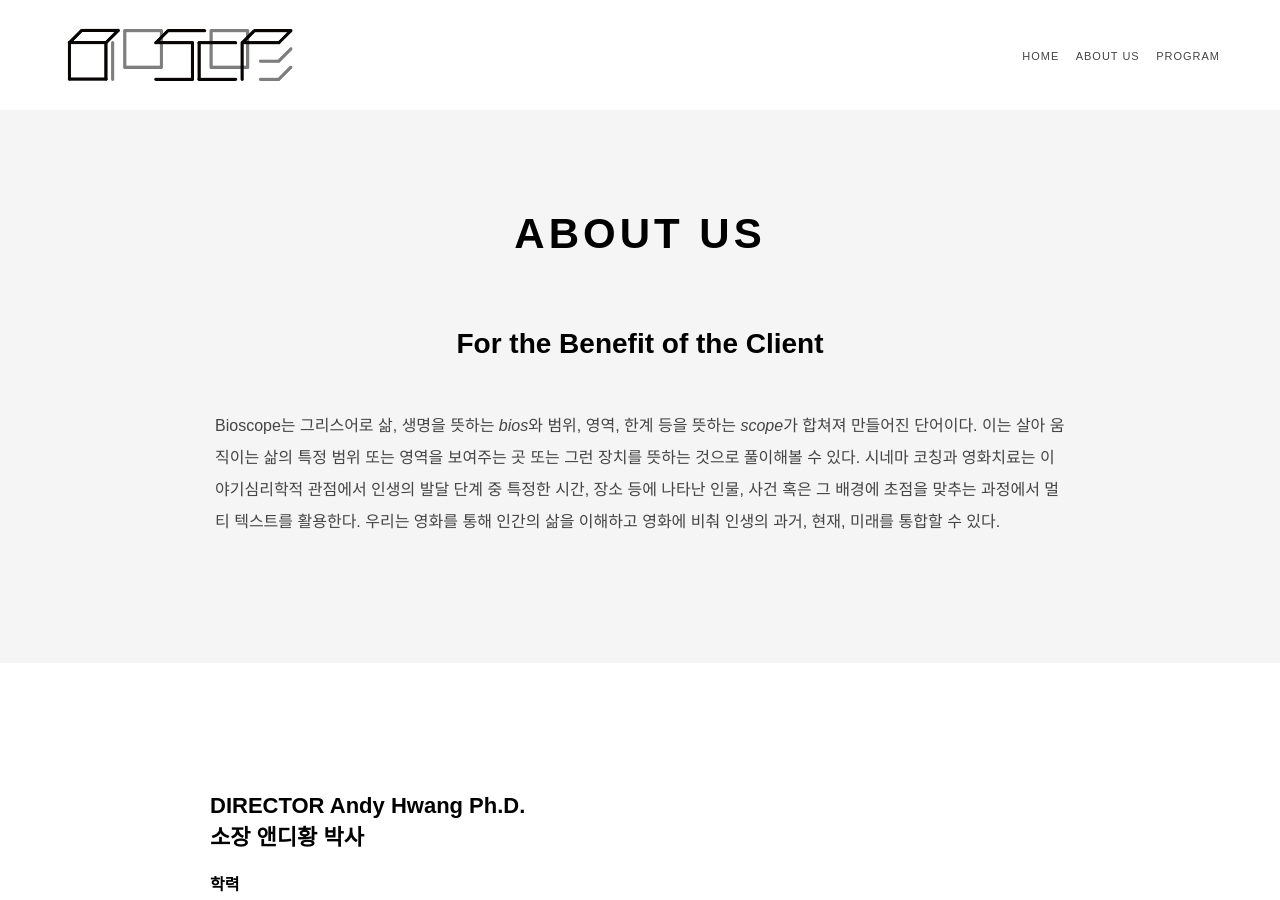
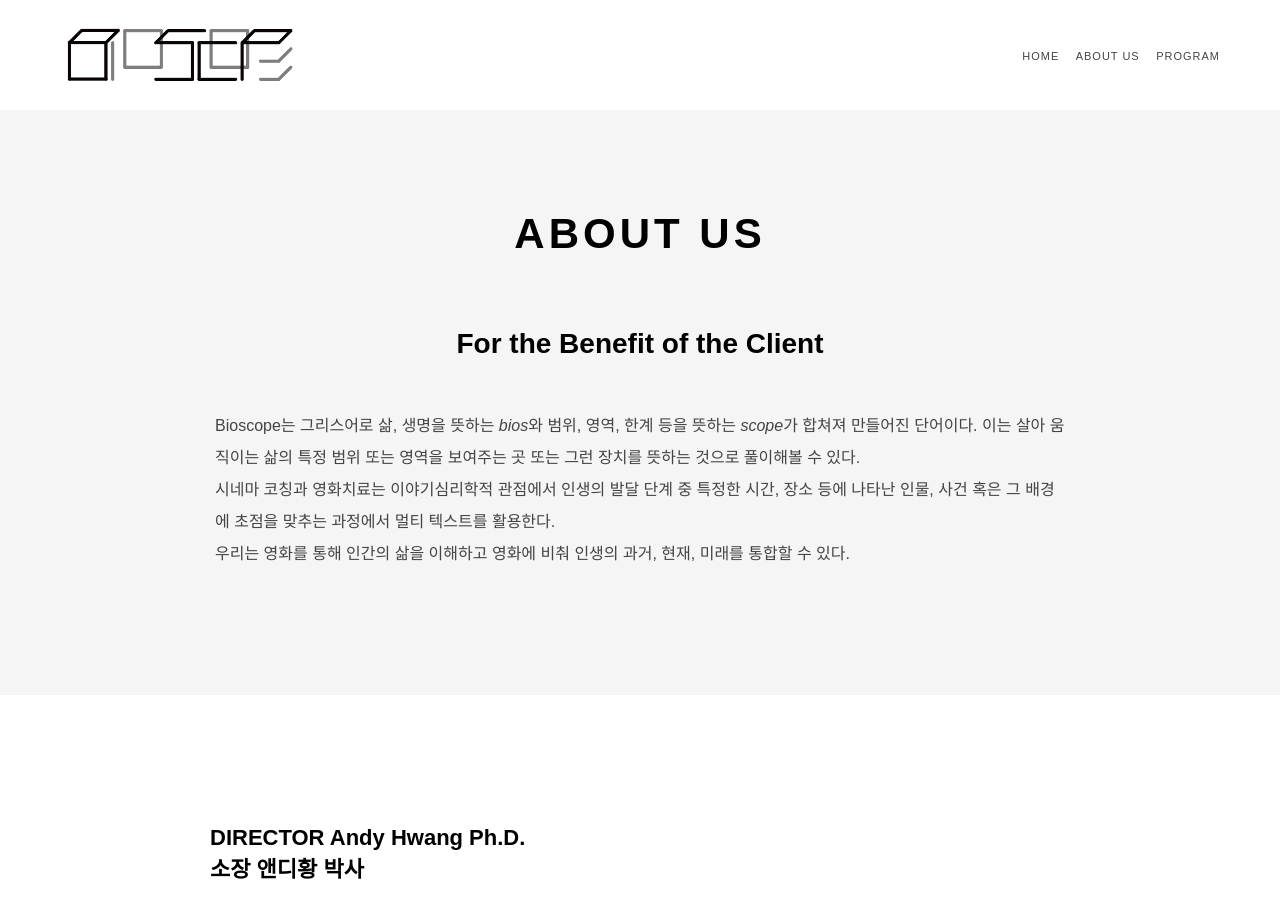
Before and after one commit to bioscope/bioscope, a Jekyll site: the page built from about.md, in a window 1280 px wide and 900 px high. Built offline with Jekyll 4.4.1, drawn with Linux system fonts in a browser that asks for light colours.

```diff
--- a/about.md
+++ b/about.md
@@ -13,9 +13,9 @@ permalink: /about/
 
 <p>
 Bioscope는 그리스어로 삶, 생명을 뜻하는 <i>bios</i>와 범위, 영역, 한계 등을 뜻하는 <i>scope</i>가 합쳐져 만들어진 단어이다.
-이는 살아 움직이는 삶의 특정 범위 또는 영역을 보여주는 곳 또는 그런 장치를 뜻하는 것으로 풀이해볼 수 있다.
+이는 살아 움직이는 삶의 특정 범위 또는 영역을 보여주는 곳 또는 그런 장치를 뜻하는 것으로 풀이해볼 수 있다.<br>
 시네마 코칭과 영화치료는 이야기심리학적 관점에서 인생의 발달 단계 중 특정한 시간, 장소 등에 나타난
-인물, 사건 혹은 그 배경에 초점을 맞추는 과정에서 멀티 텍스트를 활용한다.
+인물, 사건 혹은 그 배경에 초점을 맞추는 과정에서 멀티 텍스트를 활용한다.<br>
 우리는 영화를 통해 인간의 삶을 이해하고 영화에 비춰 인생의 과거, 현재, 미래를 통합할 수 있다.
 </p>
 
```
Also changed, not shown: other parts of about.md (+1 -1 lines).
